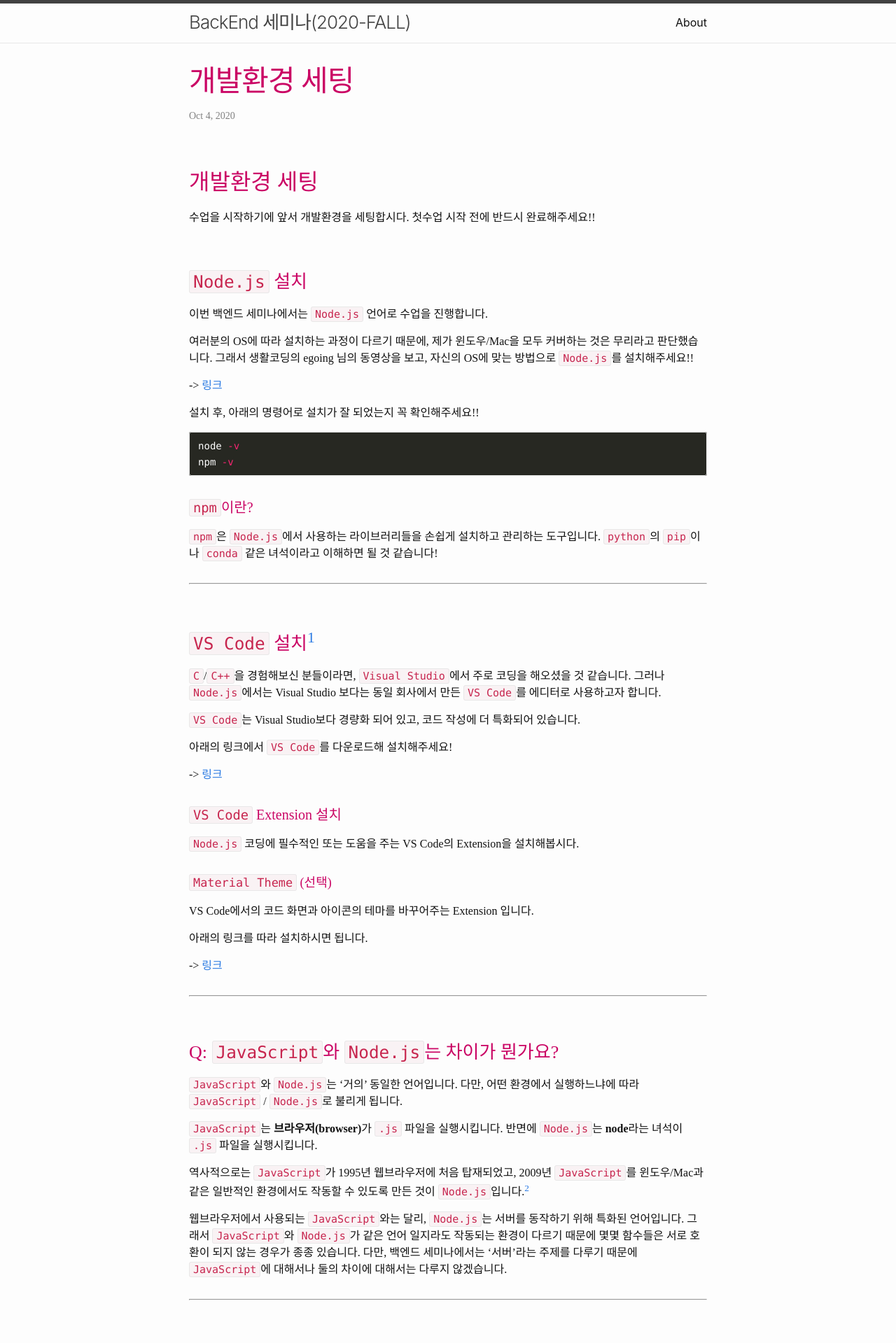
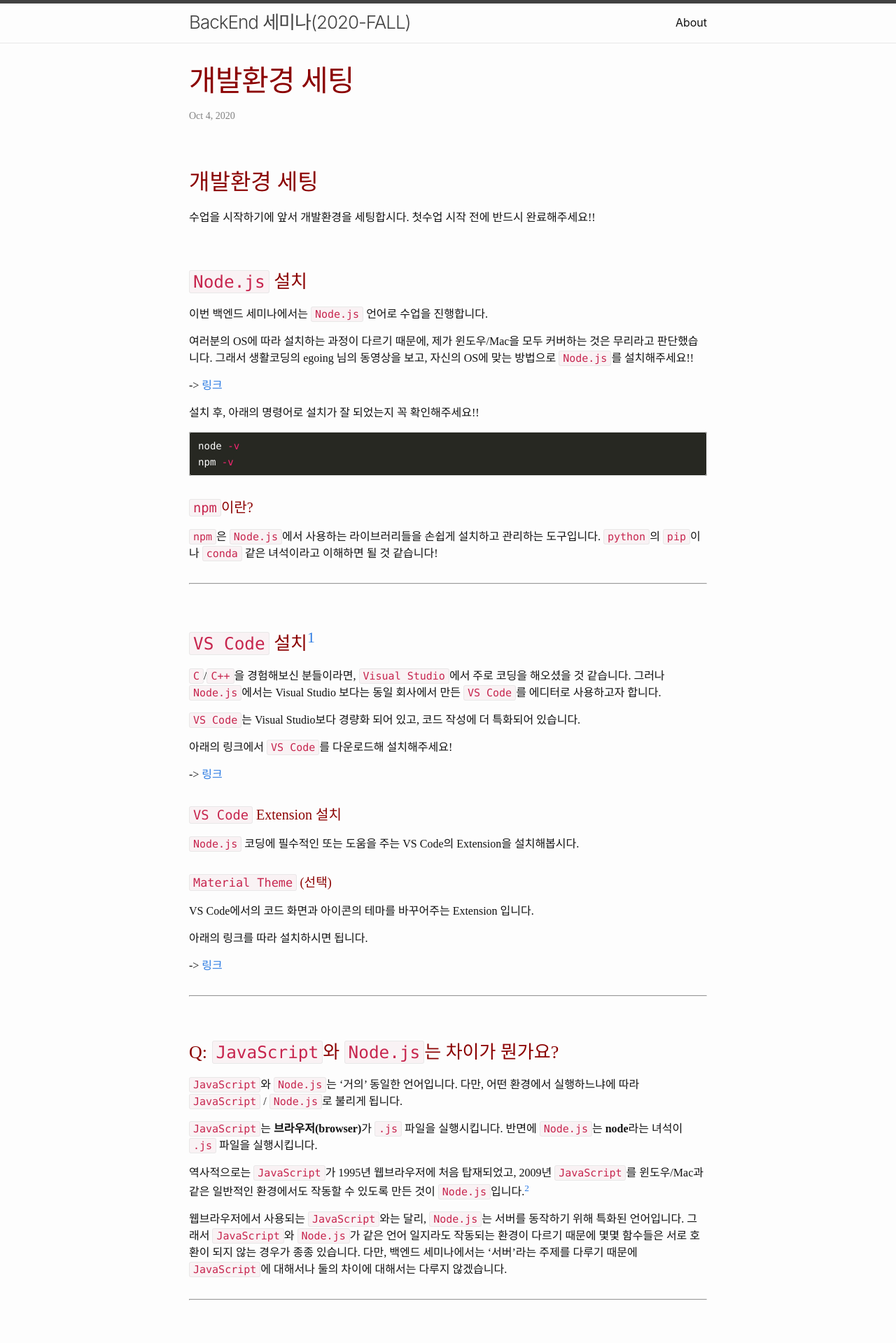
Before and after one commit to PoApper/backend-seminar, a Jekyll site: the page built from _posts/2020-10-04-Dev-setting.md, in a window 1280 px wide. Shown: the top 1919 px of the page at 70% size. Built offline with Jekyll 4.4.1, drawn with Linux system fonts in a browser that asks for light colours; some web fonts are replaced.

Commit message:
update heading style

```diff
--- a/_sass/minima/custom-styles.scss
+++ b/_sass/minima/custom-styles.scss
@@ -102,5 +102,5 @@ div.eq-box {
  * Headings
  */
  h1, h2, h3, h4, h5, h6 {
-  color: #ca0464;
+  color: darkred;
 }
```
